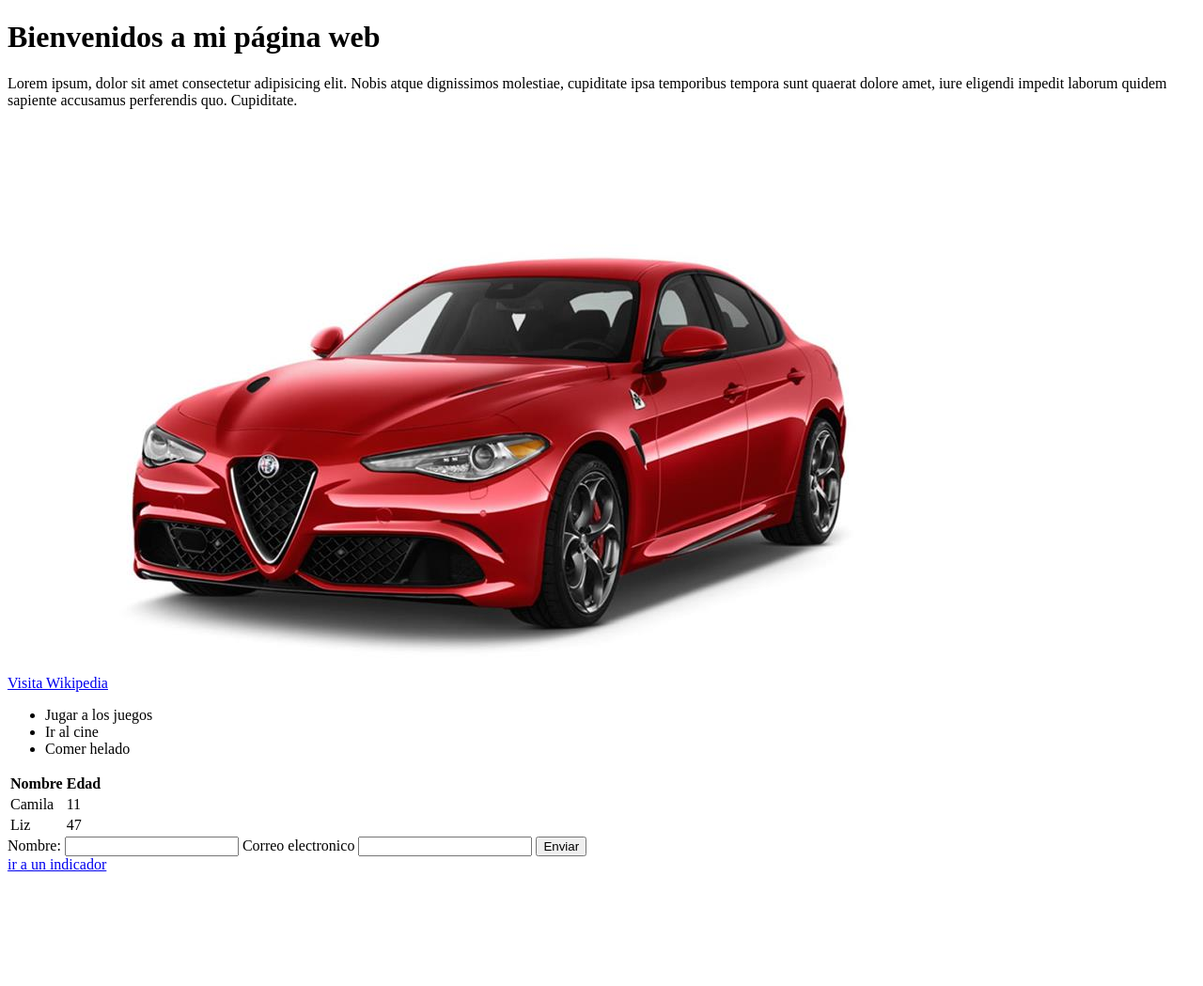
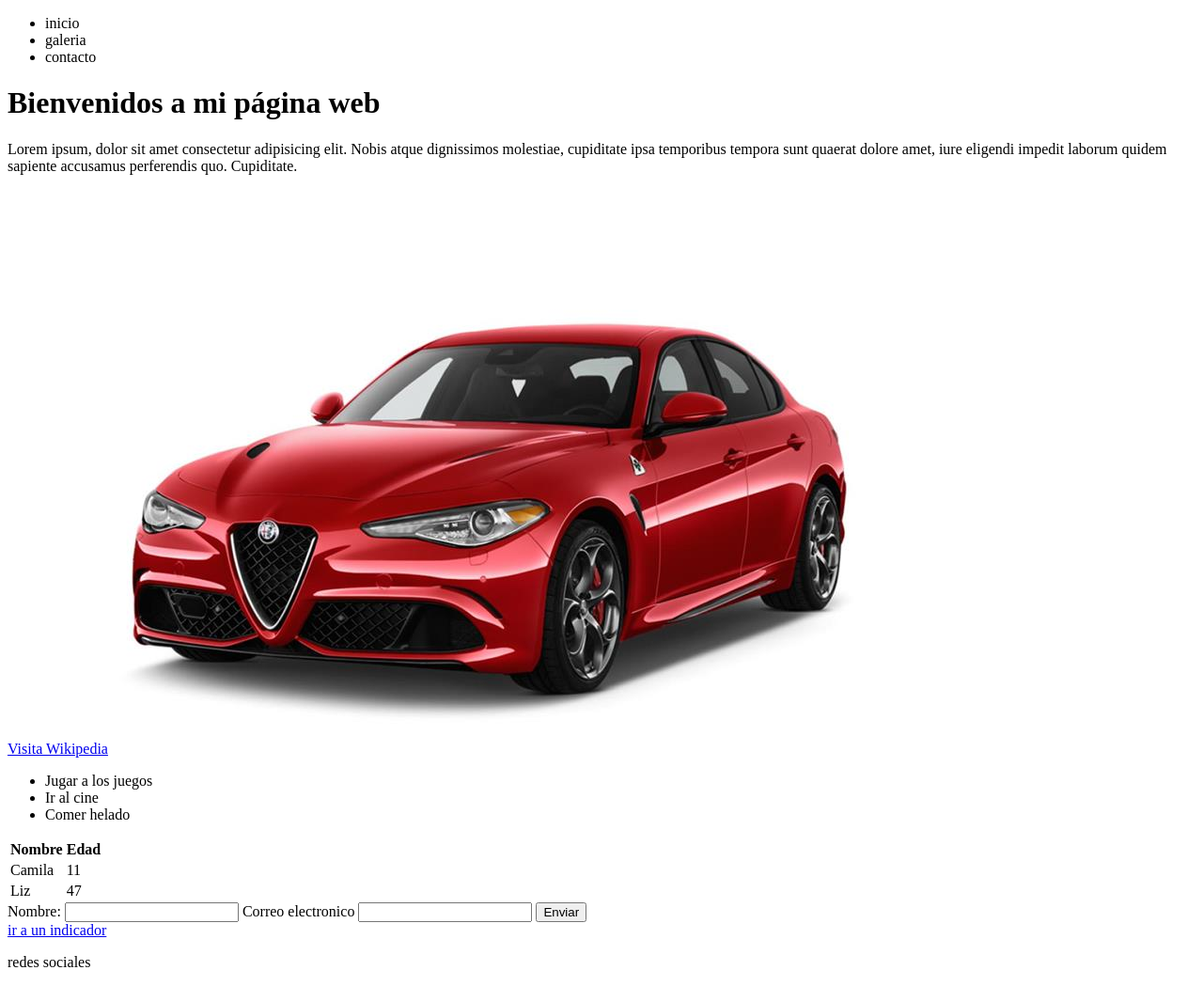
Before and after one commit to HernanPedrozo/Ejercicios_Rootstrap, a plain HTML site: page index.html in a window 1280 px wide. Shown: the whole page at 94% size. Before the commit the page ends 937 px from the top, so only its background shows below. Drawn offline with Linux system fonts and the light colour scheme.

Commit message:
ejercicio 10

```diff
--- a/index.html
+++ b/index.html
@@ -9,7 +9,15 @@
 
 <body>
 
-    <h1 id="titulo">Bienvenidos a mi página web</h1>
+    <nav id="titulo">
+        <ul>
+            <li>inicio</li>
+            <li>galeria</li>
+            <li>contacto</li>
+        </ul>
+    </nav>
+
+    <h1>Bienvenidos a mi página web</h1>
     <p>Lorem ipsum, dolor sit amet consectetur adipisicing elit. Nobis atque dignissimos molestiae,
         cupiditate ipsa temporibus tempora sunt quaerat dolore amet,
         iure eligendi impedit laborum quidem sapiente accusamus perferendis quo. Cupiditate.
@@ -56,6 +64,10 @@
     </div>
 
     <a href="#titulo">ir a un indicador</a>
+
+    <footer>
+        <p>redes sociales</p>
+    </footer>
 </body>
 
 </html>
```
